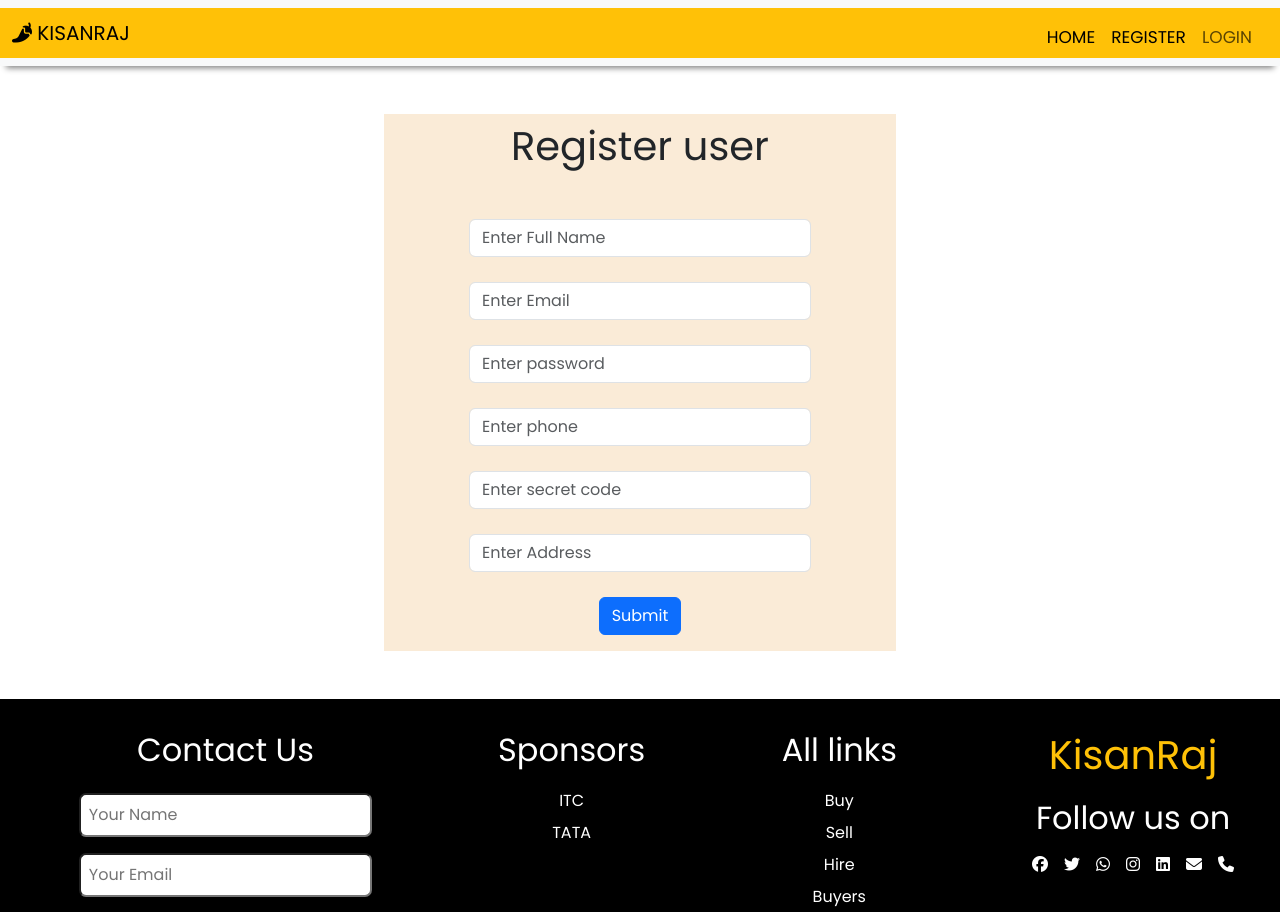
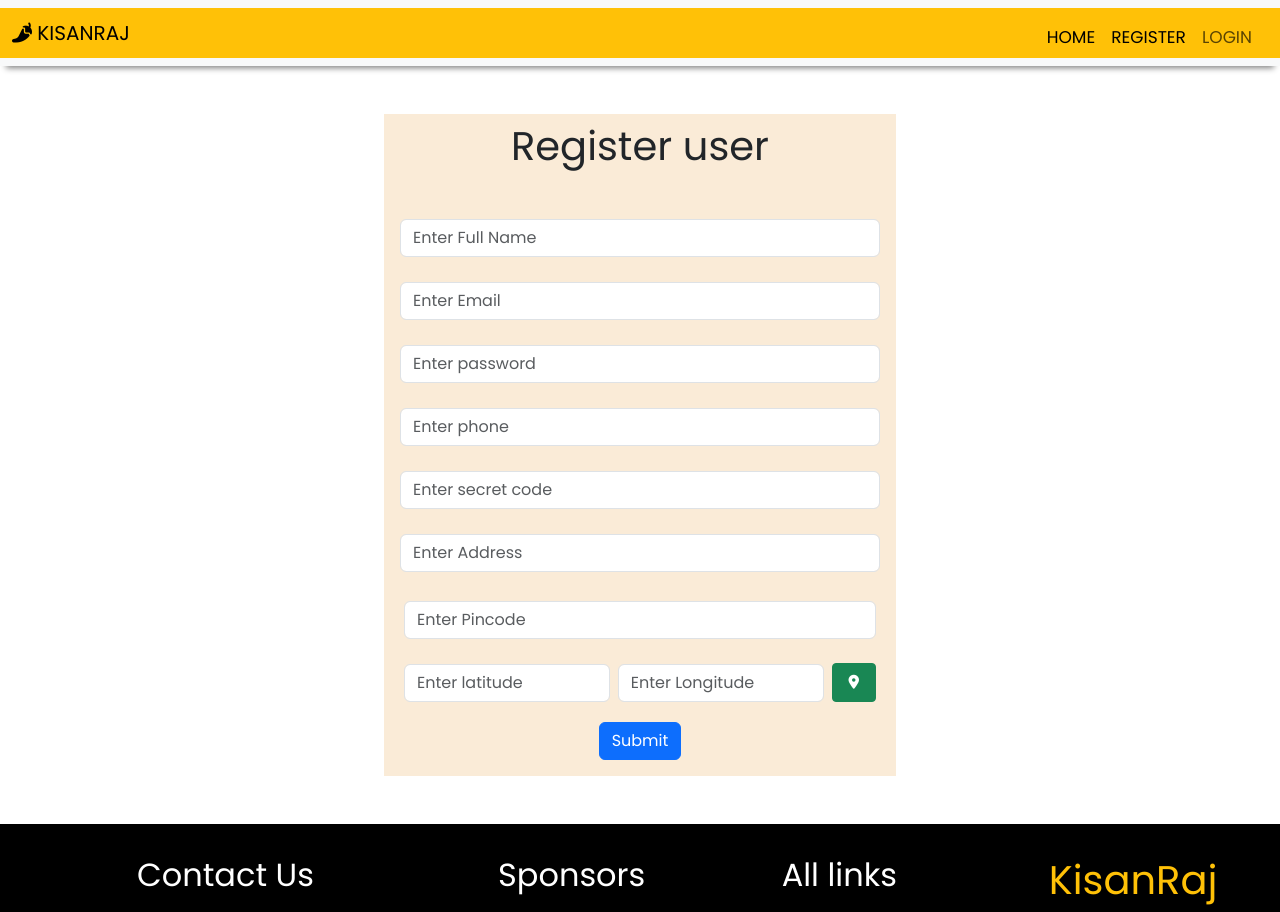
Before and after one commit to sri-maddineni/kisanrajmvc, a React (Create React App) app in the folder client/: page /register in a window 1280 px wide. Shown: the top 912 px of the page. Built offline with nearby package versions, Linux system fonts and the light colour scheme.

Commit message:
Footer links, register lat long, buy,sell cards design

```diff
--- a/client/src/components/Spinner.js
+++ b/client/src/components/Spinner.js
@@ -4,7 +4,7 @@ import { useState, useEffect } from 'react'
 import { useNavigate, useLocation } from 'react-router-dom';
 
 const Spinner = ({ path = "login" }) => {
-    const [count, setCount] = useState(1);
+    const [count, setCount] = useState(3);
     const navigate = useNavigate();
     const location = useLocation();
 
--- a/client/src/components/layouts/Footer.js
+++ b/client/src/components/layouts/Footer.js
@@ -30,17 +30,14 @@ const Footer = () => {
         </div>
         <div className="div3 text-center">
           <h2>All links</h2>
-          <a href="/">Buy</a>
-          <a href="/">Sell</a>
-          <a href="/">Hire</a>
-          <a href="/">Buyers</a>
-          <a href="/">Sellers</a>
-          <a href="/">Farmers</a>
-          <a href="/">Companies</a>
+          <Link to="/dashboard/user/buy-commodity">Buy</Link>
+          <Link to="/dashboard/user/sell-commodity">Sell</Link>
+          <Link to="/dashboard/user/hire-equipment">Hire</Link>
+          <Link to="/">Companies</Link>
           <Link to="/dashboard/user/buy-commodity">All Commodities</Link>
-          <a href="/">Cold storages</a>
-          <a href="/">Equipment for Hire</a>
-          <a href="/">Equipment for sale</a>
+          <Link to="/">Cold storages</Link>
+          <Link to="/">Equipment for Hire</Link>
+          <Link to="/">Equipment for sale</Link>
         </div>
 
         <div className="div4 text-center">
--- a/client/src/pages/Auth/Register.js
+++ b/client/src/pages/Auth/Register.js
@@ -1,50 +1,78 @@
+
+
+
 import React, { useState } from "react";
 import Header from "../../components/layouts/Header";
 import Footer from "../../components/layouts/Footer";
-import axios from "axios"
-
-import {} from "react-router-dom";
-import { useNavigate} from "react-router-dom";
-import toast,{ Toaster } from "react-hot-toast";
+import axios from "axios";
+import { useNavigate } from "react-router-dom";
+import toast, { Toaster } from "react-hot-toast";
 
 export const Register = () => {
+  const [name, setName] = useState("");
+  const [email, setEmail] = useState("");
+  const [password, setPassword] = useState("");
+  const [phone, setPhone] = useState("");
+  const [answer, setAnswer] = useState("");
+  const [address, setAddress] = useState("");
+  const [pincode, setPincode] = useState("");
+  const [latitude, setLatitude] = useState("");
+  const [longitude, setLongitude] = useState("");
 
-  const [name, setname] = useState("");
-  const [email, setemail] = useState("");
-  const [password, setpassword] = useState("");
-  const [phone, setphone] = useState("");
-  const [address, setaddress] = useState("");
-  const [answer, setanswer] = useState("");
+  const navigate = useNavigate();
 
-  const navigate=useNavigate();
-
-  const handlesubmit = async (e) => {
+  const handleSubmit = async (e) => {
     e.preventDefault();
 
     try {
-      const res = await axios.post(`${process.env.REACT_APP_API}/api/v1/auth/register`,{name,email,password,phone,answer,address,});
+      const res = await axios.post(`${process.env.REACT_APP_API}/api/v1/auth/register`, {
+        name,
+        email,
+        password,
+        phone,
+        answer,
+        address,
+        pincode,
+        latitude,
+        longitude,
+      });
 
-      if(res.data.success){
-        toast.success(res.data.message)
-        navigate("/login")
-      }
-      else{
-        toast.error(res.data.message)
+      if (res.data.success) {
+        toast.success(res.data.message);
+        navigate("/login");
+      } else {
+        toast.error(res.data.message);
       }
     } catch (error) {
-      console.log(error)
-      toast.error("Error in registration!")
+      console.error(error);
+      toast.error("Error in registration!");
     }
+  };
+
+  const getLocation = () => {
+    if (navigator.geolocation) {
+      navigator.geolocation.getCurrentPosition(
+        (position) => {
+          setLatitude(position.coords.latitude);
+          setLongitude(position.coords.longitude);
+        },
+        (error) => {
+          console.error("Error getting location:", error.message);
         }
+      );
+    } else {
+      console.error("Geolocation is not supported by this browser.");
+    }
+  };
 
   return (
     <>
       <Header />
-      <Toaster/>
+      <Toaster />
       <div className="total text-center my -5">
         <div className="register my-5">
           <h1 className="my-2">Register user</h1>
-        <form className="text-center m-3" onSubmit={handlesubmit}>
+          <form className="text-center m-3" onSubmit={handleSubmit}>
           <div className="mb-3">
               <input
                 type="text"
@@ -52,7 +80,7 @@ export const Register = () => {
 
                 value={name}
                 required
-              onChange={(e) => { setname(e.target.value) }}
+                onChange={(e) => { setName(e.target.value) }}
                 placeholder="Enter Full Name"
               />
 
@@ -63,7 +91,7 @@ export const Register = () => {
                 className="form-control"
 
                 value={email}
-              onChange={(e) => { setemail(e.target.value) }}
+                onChange={(e) => { setEmail(e.target.value) }}
                 placeholder="Enter Email"
                 required
               />
@@ -76,7 +104,7 @@ export const Register = () => {
                 className="form-control"
 
                 value={password}
-              onChange={(e) => { setpassword(e.target.value) }}
+                onChange={(e) => { setPassword(e.target.value) }}
                 placeholder="Enter password"
                 required
               />
@@ -88,7 +116,7 @@ export const Register = () => {
                 type="text"
                 className="form-control"
 
-              value={phone} onChange={(e) => { setphone(e.target.value) }}
+                value={phone} onChange={(e) => { setPhone(e.target.value) }}
                 placeholder="Enter phone"
                 required
               />
@@ -99,7 +127,7 @@ export const Register = () => {
               <input
                 type="text"
                 className="form-control"
-              value={answer} onChange={(e) => { setanswer(e.target.value) }}
+                value={answer} onChange={(e) => { setAnswer(e.target.value) }}
                 placeholder="Enter secret code"
                 required
               />
@@ -112,30 +140,58 @@ export const Register = () => {
                 className="form-control"
 
                 value={address}
-              onChange={(e) => { setaddress(e.target.value) }}
+                onChange={(e) => { setAddress(e.target.value) }}
                 placeholder="Enter Address"
                 required
               />
 
             </div>
 
+            <div className="mb-3" style={{ display: "flex", flexDirection: "row" }}>
+              <input
+                type="number"
+                className="form-control m-1"
 
+                value={pincode}
+                onChange={(e) => { setPincode(e.target.value) }}
+                placeholder="Enter Pincode"
+                required
+              />
+            </div>
 
-          {/*
-          <div className="mb-3 form-check">
-            <input type="checkbox" className="form-check-input" id="exampleCheck1" />
-            <label htmlFor="">Accept terms and conditions</label>
+            <div className="mb-3" style={{ display: "flex", alignItems: "center" }}>
+              <input
+                type="number"
+                className="form-control m-1"
+                value={latitude}
+                onChange={(e) => setLatitude(e.target.value)}
+                placeholder="Enter latitude"
+                required
+              />
+              <input
+                type="number"
+                className="form-control m-1"
+                value={longitude}
+                onChange={(e) => setLongitude(e.target.value)}
+                placeholder="Enter Longitude"
+                required
+              />
+              <button
+                className="btn btn-sm btn-success m-1"
+                onClick={getLocation}
+                style={{ padding: "0.5rem 1rem" }}
+              >
+                <i className="fas fa-map-marker-alt"></i>
+              </button>
             </div>
-          */}
+
             <button type="submit" className="btn btn-primary">
               Submit
             </button>
           </form>
         </div>
-
       </div>
       <Footer />
     </>
-
   );
 };
--- a/client/src/pages/user/BuyCommodity.js
+++ b/client/src/pages/user/BuyCommodity.js
@@ -138,7 +138,7 @@ const BuyCommodity = () => {
 
   return (
     <>
-      <Header  />
+      <Header />
       <div className="row m-3">
         <div style={{ width: "25%" }}>
           {auth.user.role === "0" ? <AdminMenu /> : <UserMenu />}
@@ -146,7 +146,12 @@ const BuyCommodity = () => {
         <div style={{ minHeight: "50vh", width: "70%" }}>
           <h3 className="text-center">All Products</h3>
           <div
-            style={{ display: "flex", flexDirection: "row", flexWrap: "wrap" }}
+            style={{
+              display: "flex",
+              flexDirection: "row",
+              flexWrap: "wrap",
+              justifyContent: "space-between",
+            }}
           >
             {products?.map((p) => (
               <div className="card m-1" style={{ width: "15rem" }} key={p._id}>
--- a/client/src/pages/user/SellCommodity.js
+++ b/client/src/pages/user/SellCommodity.js
@@ -31,6 +31,7 @@ const SellCommodity = () => {
   const [quantity, setQuantity] = useState("");
   const [shipping, setShipping] = useState("");
   const [quantityUnit, setQuantityUnit] = useState("")
+  const [location,setLocation]=useState("")
 
   const [suggestions, setSuggestions] = useState([]);
 
@@ -193,6 +194,9 @@ const SellCommodity = () => {
               <div className="mb-3">
                 <input type="text" value={description} placeholder='Enter description' className='form-control' onChange={(e) => setDescription(e.target.value)} />
               </div>
+              <div className="mb-3">
+                <input type="text" value={location} placeholder='Enter location' className='form-control' onChange={(e) => setLocation(e.target.value)} />
+              </div>
 
 
 
```
Also changed, not shown: client/src/pages/user/Listings.js (+86 -41 lines), 2 other files (tests, documents, lock files or other folders). Lines whose indentation alone changed are shown as unchanged.
